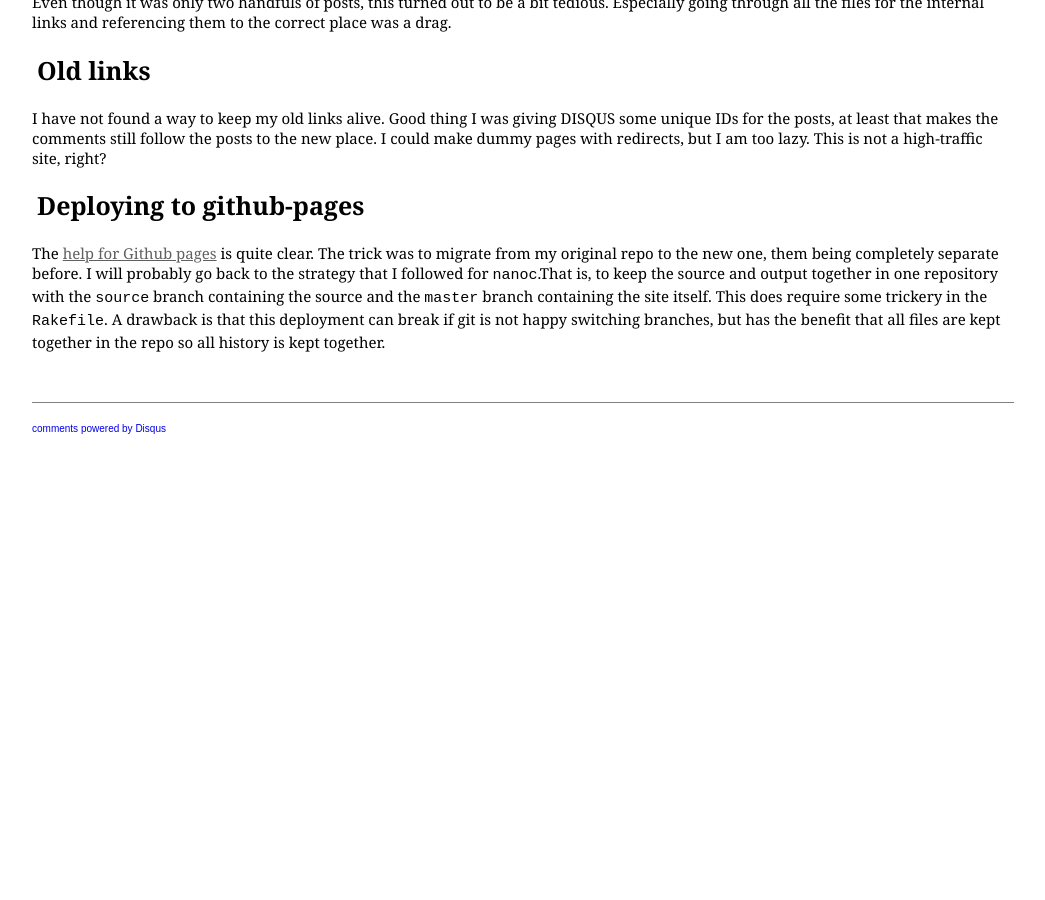
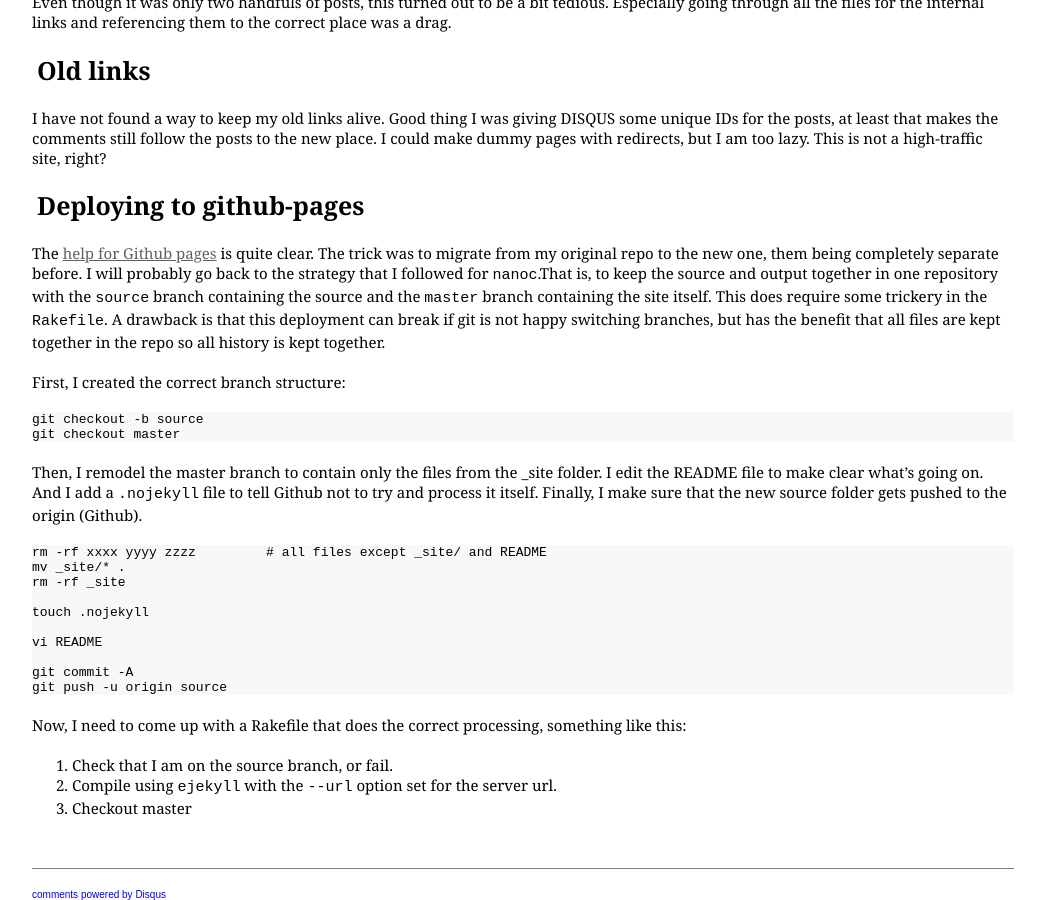
Before and after one commit to pragtich/pragtich.github.com, a Jekyll site: the page built from _posts/2013-02-03-migrating-from-nanoc-to-jekyll.md, in a window 1280 px wide and 900 px high, scrolled down 4711 px. Shown: the whole window, without its empty margins (196-1241 px from the left). Built offline with Jekyll 4.4.1, drawn with Linux system fonts in a browser that asks for light colours; comment, search, counter and statistics services are not loaded; before the commit the page ends 5145 px from its top, so only the background shows below that.

Commit message:
Editing migration post to update to latest status

```diff
--- a/_posts/2013-02-03-migrating-from-nanoc-to-jekyll.md
+++ b/_posts/2013-02-03-migrating-from-nanoc-to-jekyll.md
@@ -240,3 +240,27 @@ I have not found a way to keep my old links alive. Good thing I was giving DISQU
 # Deploying to github-pages
 
 The [help for Github pages](https://help.github.com/categories/20/articles) is quite clear. The trick was to migrate from my original repo to the new one, them being completely separate before. I will probably go back to the strategy that I followed for `nanoc`.That is, to keep the source and output together in one repository with the `source` branch containing the source and the `master` branch containing the site itself. This does require some trickery in the `Rakefile`. A drawback is that this deployment can break if git is not happy switching branches, but has the benefit that all files are kept together in the repo so all history is kept together.
+
+First, I created the correct branch structure:
+
+    git checkout -b source
+	git checkout master
+
+Then, I remodel the master branch to contain only the files from the _site folder. I edit the README file to make clear what's going on. And I add a `.nojekyll` file to tell Github not to try and process it itself. Finally, I make sure that the new source folder gets pushed to the origin (Github).
+
+	rm -rf xxxx yyyy zzzz         # all files except _site/ and README
+	mv _site/* .
+	rm -rf _site
+
+	touch .nojekyll
+
+	vi README
+
+	git commit -A
+	git push -u origin source
+
+Now, I need to come up with a Rakefile that does the correct processing, something like this:
+
+1. Check that I am on the source branch, or fail.
+2. Compile using `ejekyll` with the `--url` option set for the server url.
+3. Checkout master
```
